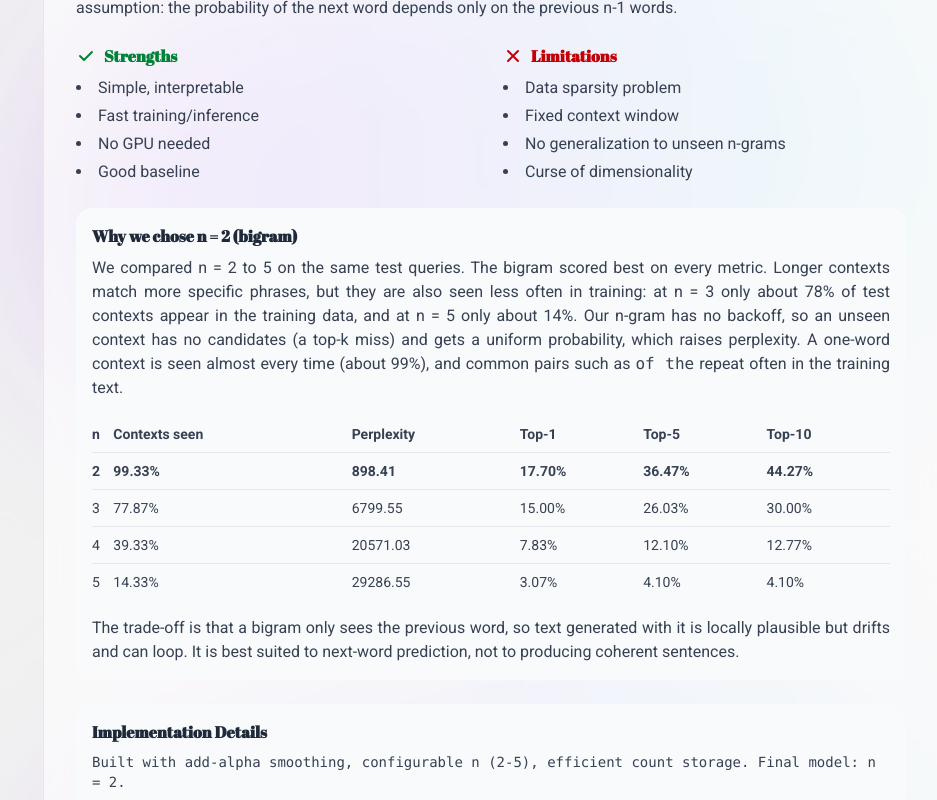
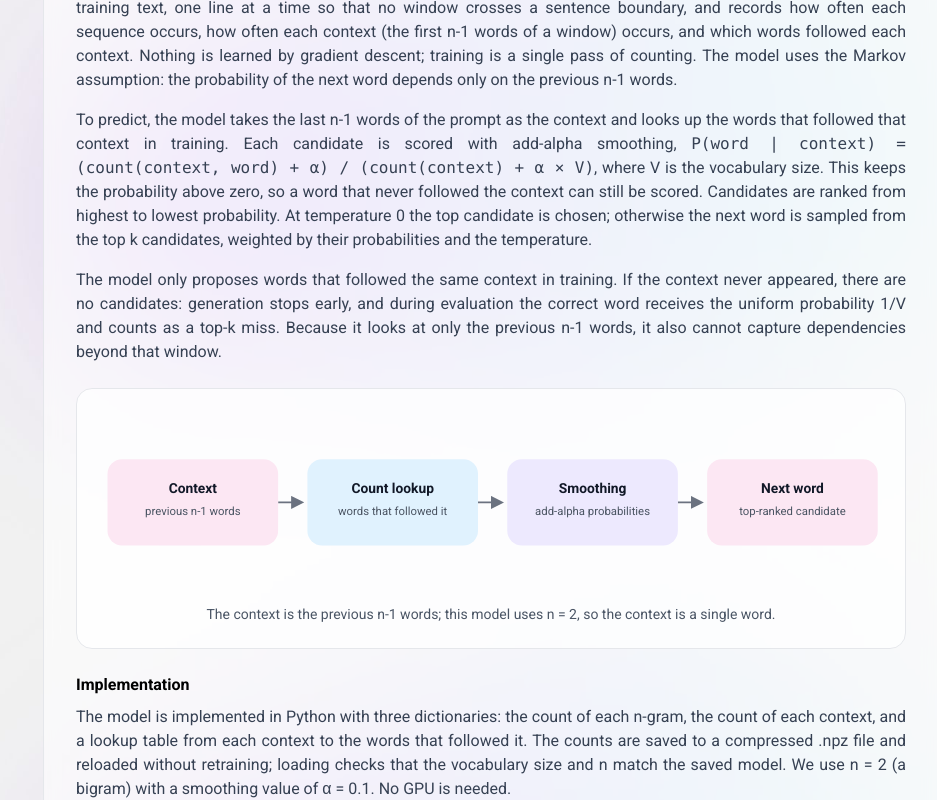
Before and after one commit to francogabrieloliveros/project-mfs, a Next.js app in the folder page/: page /methods in a window 1280 px wide. Shown: the part 1060-1860 px from the top of the page, without its empty margins (149-1086 px from the left). Built offline with nearby package versions, Linux system fonts and the light colour scheme.

Commit message:
fix: ngram description

```diff
--- a/page/src/app/methods/page.tsx
+++ b/page/src/app/methods/page.tsx
@@ -101,64 +101,104 @@ export default function MethodsPage() {
             <h2 className="font-abril text-2xl text-black mb-4">
               N-gram Language Model
             </h2>
-            <span className="bg-gray-100 text-gray-700 px-3 py-1 rounded-full text-sm">
-              Statistical
-            </span>
           </div>
-          <div className="prose max-w-none text-gray-700 mb-6">
-            <p>
-              Predicts the next word based on frequency counts of n-word
-              sequences in training data. Uses the Markov assumption: the
-              probability of the next word depends only on the previous n-1
+          <div className="mb-6">
+            <p className="text-gray-700 mb-4 text-justify">
+              The N-gram model predicts the next word purely by counting. During
+              training it slides a window of n words over the training text, one
+              line at a time so that no window crosses a sentence boundary, and
+              records how often each sequence occurs, how often each context
+              (the first n-1 words of a window) occurs, and which words followed
+              each context. Nothing is learned by gradient descent; training is
+              a single pass of counting. The model uses the Markov assumption:
+              the probability of the next word depends only on the previous n-1
               words.
             </p>
+            <p className="text-gray-700 mb-4 text-justify">
+              To predict, the model takes the last n-1 words of the prompt as
+              the context and looks up the words that followed that context in
+              training. Each candidate is scored with add-alpha smoothing,{" "}
+              <code>P(word | context) = (count(context, word) + α) / (count(context) + α × V)</code>
+              , where V is the vocabulary size. This keeps the probability above
+              zero, so a word that never followed the context can still be
+              scored. Candidates are ranked from highest to lowest probability.
+              At temperature 0 the top candidate is chosen; otherwise the next
+              word is sampled from the top k candidates, weighted by their
+              probabilities and the temperature.
+            </p>
+            <p className="text-gray-700 mb-4 text-justify">
+              The model only proposes words that followed the same context in
+              training. If the context never appeared, there are no candidates:
+              generation stops early, and during evaluation the correct word
+              receives the uniform probability 1/V and counts as a top-k miss.
+              Because it looks at only the previous n-1 words, it also cannot
+              capture dependencies beyond that window.
+            </p>
           </div>
-          <div className="grid grid-cols-1 md:grid-cols-2 gap-6 mb-6">
-            <div>
-              <h3 className="font-semibold text-green-700 mb-2 flex items-center gap-2">
-                <svg
-                  className="w-5 h-5"
-                  fill="currentColor"
-                  viewBox="0 0 20 20"
+          <figure className="mb-6 overflow-hidden rounded-2xl border border-gray-200 bg-white/70 p-4 md:p-6">
+            <svg
+              role="img"
+              aria-labelledby="ngram-diagram-title ngram-diagram-description"
+              viewBox="0 0 960 220"
+              className="h-auto w-full"
+            >
+              <title id="ngram-diagram-title">N-gram next-word prediction flow</title>
+              <desc id="ngram-diagram-description">
+                The previous n minus one words form the context, which is looked
+                up in the count tables to find the words that followed it in
+                training. Those words are scored with add-alpha smoothing, and
+                the highest-probability word is the next word.
+              </desc>
+              <defs>
+                <marker
+                  id="ngram-arrow"
+                  markerWidth="8"
+                  markerHeight="8"
+                  refX="6"
+                  refY="4"
+                  orient="auto"
                 >
-                  <path
-                    fillRule="evenodd"
-                    d="M16.707 5.293a1 1 0 010 1.414l-8 8a1 1 0 01-1.414 0l-4-4a1 1 0 011.414-1.414L8 12.586l7.293-7.293a1 1 0 011.414 0z"
-                    clipRule="evenodd"
-                  />
-                </svg>
-                Strengths
-              </h3>
-              <ul className="text-gray-700 space-y-1 list-disc list-inside">
-                <li>Simple, interpretable</li>
-                <li>Fast training/inference</li>
-                <li>No GPU needed</li>
-                <li>Good baseline</li>
-              </ul>
-            </div>
-            <div>
-              <h3 className="font-semibold text-red-700 mb-2 flex items-center gap-2">
-                <svg
-                  className="w-5 h-5"
-                  fill="currentColor"
-                  viewBox="0 0 20 20"
-                >
-                  <path
-                    fillRule="evenodd"
-                    d="M4.293 4.293a1 1 0 011.414 0L10 8.586l4.293-4.293a1 1 0 111.414 1.414L11.414 10l4.293 4.293a1 1 0 01-1.414 1.414L10 11.414l-4.293 4.293a1 1 0 01-1.414-1.414L8.586 10 4.293 5.707a1 1 0 010-1.414z"
-                    clipRule="evenodd"
-                  />
-                </svg>
-                Limitations
-              </h3>
-              <ul className="text-gray-700 space-y-1 list-disc list-inside">
-                <li>Data sparsity problem</li>
-                <li>Fixed context window</li>
-                <li>No generalization to unseen n-grams</li>
-                <li>Curse of dimensionality</li>
-              </ul>
-            </div>
-          </div>
+                  <path d="M0 0 8 4 0 8Z" fill="#6b7280" />
+                </marker>
+              </defs>
+              <g fill="none" stroke="#6b7280" strokeWidth="2" markerEnd="url(#ngram-arrow)">
+                <path d="M218 110h28" />
+                <path d="M464 110h28" />
+                <path d="M710 110h28" />
+              </g>
+              <g fontFamily="Roboto, sans-serif" textAnchor="middle">
+                <rect x="8" y="57" width="210" height="106" rx="18" fill="#fce7f3" />
+                <text x="113" y="99" fontSize="17" fontWeight="700" fill="#111827">Context</text>
+                <text x="113" y="126" fontSize="14" fill="#4b5563">previous n-1 words</text>
+
+                <rect x="254" y="57" width="210" height="106" rx="18" fill="#e0f2fe" />
+                <text x="359" y="99" fontSize="17" fontWeight="700" fill="#111827">Count lookup</text>
+                <text x="359" y="126" fontSize="14" fill="#4b5563">words that followed it</text>
+
+                <rect x="500" y="57" width="210" height="106" rx="18" fill="#ede9fe" />
+                <text x="605" y="99" fontSize="17" fontWeight="700" fill="#111827">Smoothing</text>
+                <text x="605" y="126" fontSize="14" fill="#4b5563">add-alpha probabilities</text>
+
+                <rect x="746" y="57" width="210" height="106" rx="18" fill="#fce7f3" />
+                <text x="851" y="99" fontSize="17" fontWeight="700" fill="#111827">Next word</text>
+                <text x="851" y="126" fontSize="14" fill="#4b5563">top-ranked candidate</text>
+              </g>
+            </svg>
+            <figcaption className="mt-3 text-center text-sm text-gray-600">
+              The context is the previous n-1 words; this model uses n = 2, so
+              the context is a single word.
+            </figcaption>
+          </figure>
+          <h3 className="font-semibold roboto mb-2">Implementation</h3>
+          <p className="text-gray-700 mb-6 text-justify">
+            The model is implemented in Python with three dictionaries: the
+            count of each n-gram, the count of each context, and a lookup table
+            from each context to the words that followed it. The counts are
+            saved to a compressed .npz file and reloaded without retraining;
+            loading checks that the vocabulary size and n match the saved model.
+            We use n = 2 (a bigram) with a smoothing value of α = 0.1. No GPU is
+            needed.
+          </p>
           <div className="bg-gray-50 rounded-2xl p-4 mb-6">
             <h3 className="font-semibold text-gray-800 mb-2">
               Why we chose n = 2 (bigram)
@@ -227,16 +267,6 @@ export default function MethodsPage() {
               text generated with it is locally plausible but drifts and can
               loop. It is best suited to next-word prediction, not to producing
               coherent sentences.
-            </p>
-          </div>
-
-          <div className="bg-gray-50 rounded-2xl p-4">
-            <h3 className="font-semibold text-gray-800 mb-2">
-              Implementation Details
-            </h3>
-            <p className="text-gray-700 font-mono text-sm">
-              Built with add-alpha smoothing, configurable n (2-5), efficient
-              count storage. Final model: n = 2.
             </p>
           </div>
         </section>
```
